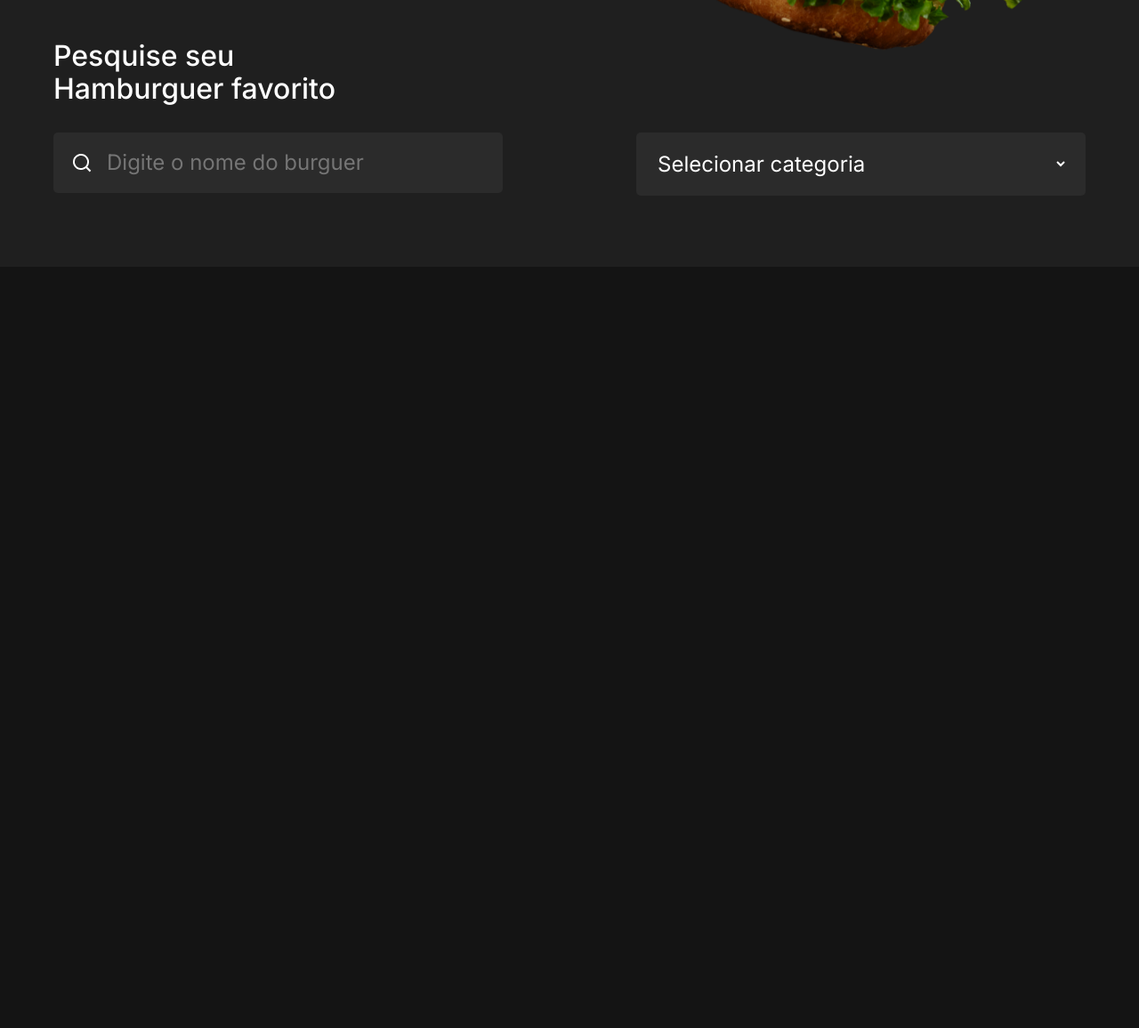
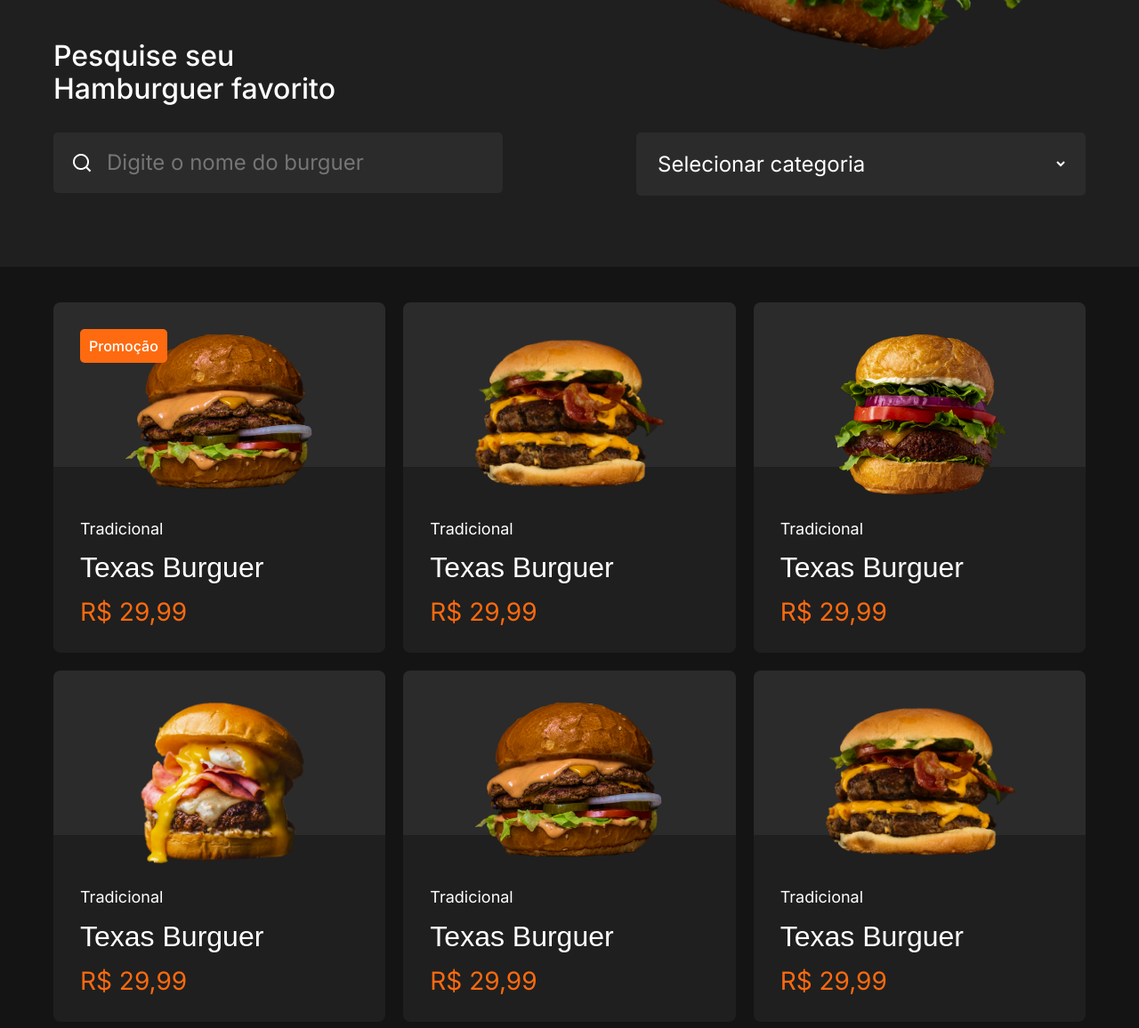
Before and after one commit to JonatasASB/b7-burguer, a plain HTML site: page index.html in a window 1280 px wide. Shown: the part 674-1830 px from the top of the page at 89% size. Before the commit the page ends 974 px from the top, so only its background shows below. Drawn offline with Linux system fonts and the light colour scheme; a web font is replaced by a local one.

Commit message:
finishing main

```diff
--- a/assets/css/styles.css
+++ b/assets/css/styles.css
@@ -166,8 +166,56 @@ header .menu-icon {
 .search select {
     border-right: 20px solid transparent;
 }
-
-
+/* PRODCTS */
+.products-grid {
+    display: grid;
+    grid-template-columns: repeat(3, 1fr);
+    gap: 20px;
+    margin: 40px 0;
+}
+.product--item {
+    display: block;
+    border-radius: 8px;
+    overflow: hidden;
+    color: #fff;
+    position:relative
+}
+.product--item:hover {
+    opacity: 0.8;
+}
+.product--item .warning {
+    position:absolute;
+    top: 30px;
+    left: 30px;
+    background-color: #fe6a0f;
+    font-size: 16px;
+    font-weight: 500;
+    padding: 10px;
+    border-radius: 5px;
+}
+.product--item .photo {
+    text-align: center;
+    background-color: #2b2b2b;
+    padding: 30px 0;
+}
+.product--item .photo img {
+    max-width: 100%;
+}
+.product--item .product-info {
+    background-color: #1f1f1f;
+    padding: 60px 30px 30px 30px;
+    margin-top: -70px;
+}
+.product--item .product--name {
+    font-family: 'Calistoga', sans-serif;
+    font-weight: 500;
+    font-size: 32px;
+    margin: 15px 0;
+}
+.product--item .product--price {
+    font-size: 28px;
+    color: #fe6a0f;
+}
 
 
 
@@ -207,4 +255,12 @@ header .menu-icon {
         flex-direction: column;
         gap: 20px;
     }
+    .products-grid {
+        grid-template-columns: 1fr 1fr;
+    }
 }
+@media (max-width: 500px) {
+    .products-grid {
+        grid-template-columns: 1fr;
+    }
+}
--- a/index.html
+++ b/index.html
@@ -71,4 +71,76 @@
             </div>
         </div>
     </section>
+    <main>
+        <div class="container">
+            <div class="products-grid">
+                <a class="product--item" href="">
+                    <div class="warning">Promoção</div>
+                    <div class="photo">
+                        <img src="assets/images/burger1.png" alt="">
+                    </div>
+                    <div class="product-info">
+                        <div class="product--category">Tradicional</div>
+                        <div class="product--name">Texas Burguer</div>
+                        <div class="product--price">R$ 29,99</div>
+                    </div>
+                </a>
+                <a class="product--item" href="">
+
+                    <div class="photo">
+                        <img src="assets/images/burger2.png" alt="">
+                    </div>
+                    <div class="product-info">
+                        <div class="product--category">Tradicional</div>
+                        <div class="product--name">Texas Burguer</div>
+                        <div class="product--price">R$ 29,99</div>
+                    </div>
+                </a>
+                <a class="product--item" href="">
+
+                    <div class="photo">
+                        <img src="assets/images/burger3.png" alt="">
+                    </div>
+                    <div class="product-info">
+                        <div class="product--category">Tradicional</div>
+                        <div class="product--name">Texas Burguer</div>
+                        <div class="product--price">R$ 29,99</div>
+                    </div>
+                </a>
+                <a class="product--item" href="">
+
+                    <div class="photo">
+                        <img src="assets/images/burger4.png" alt="">
+                    </div>
+                    <div class="product-info">
+                        <div class="product--category">Tradicional</div>
+                        <div class="product--name">Texas Burguer</div>
+                        <div class="product--price">R$ 29,99</div>
+                    </div>
+                </a>
+                <a class="product--item" href="">
+
+                    <div class="photo">
+                        <img src="assets/images/burger1.png" alt="">
+                    </div>
+                    <div class="product-info">
+                        <div class="product--category">Tradicional</div>
+                        <div class="product--name">Texas Burguer</div>
+                        <div class="product--price">R$ 29,99</div>
+                    </div>
+                </a>
+                <a class="product--item" href="">
+
+                    <div class="photo">
+                        <img src="assets/images/burger2.png" alt="">
+                    </div>
+                    <div class="product-info">
+                        <div class="product--category">Tradicional</div>
+                        <div class="product--name">Texas Burguer</div>
+                        <div class="product--price">R$ 29,99</div>
+                    </div>
+                </a>
+            </div>
+        </div>
+    </main>
 </body>
```
